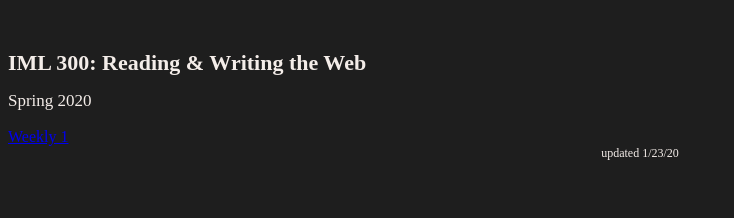
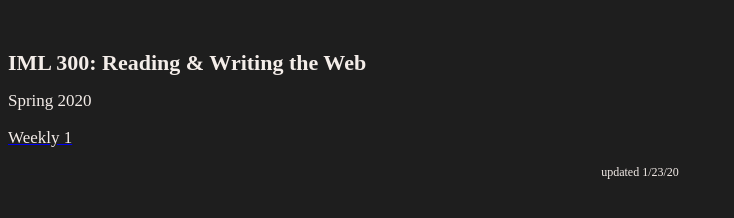
Before and after one commit to kitty-huang/kitty-huang.github.io, a plain HTML site: page index.html in a window 1280 px wide. Shown: the whole page, without its empty margins (0-734 px from the left). Drawn offline with Linux system fonts and the light colour scheme.

Commit message:
linked!!

```diff
--- a/index.html
+++ b/index.html
@@ -9,7 +9,7 @@
     <h1>IML 300: Reading & Writing the Web</h1>
     <p>Spring 2020</p>
     <a href="https://kitty-huang.github.io/Weeklies/Weekly1/">
-      Weekly 1
+      <p>Weekly 1</p>
     </a>
   </body>
 
--- a/style.css
+++ b/style.css
@@ -22,3 +22,5 @@ footer{
   font-size: 12px;
   text-align: center;
 }
+
+div#1
```
